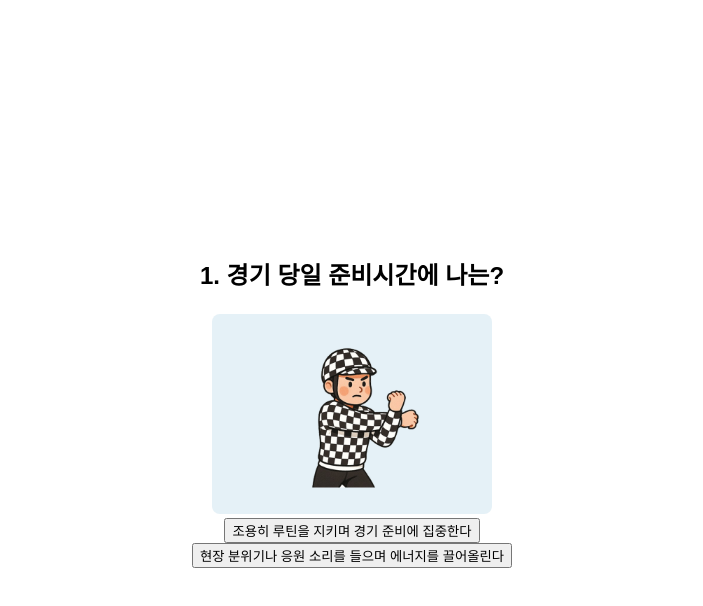
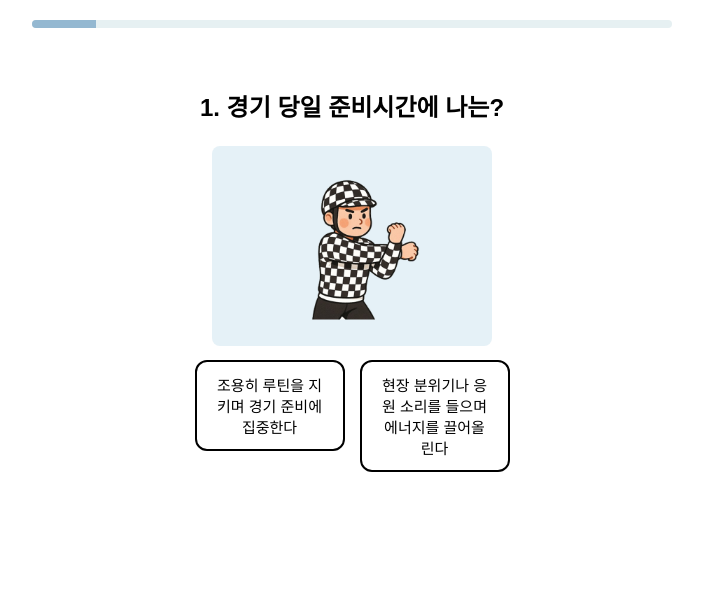
Before and after one commit to Minju-9/kcycle_fe, a plain HTML site: page index.html in a window 1280 px wide. Both pictures are taken after a click on the button "테스트 시작하기". Shown: the whole page, without its empty margins (288-991 px from the left). Drawn offline with Linux system fonts and the light colour scheme.

Commit message:
progress

```diff
--- a/index.css
+++ b/index.css
@@ -88,8 +88,9 @@ section.question {
 }
 .question{
   text-align: center;
-  margin-top: 20%;
+  margin-top: 60px;
 }
+  /*
 #options{
   text-align: center;
 
@@ -97,6 +98,7 @@ section.question {
 .option{
   align-items: center;
 }
+   */
 .question img{
   width: 280px;
   height: 200px;
@@ -104,3 +106,46 @@ section.question {
   border-radius: 8px;
   margin-top: 3px
 }
+
+#options {
+  display: flex;        /* ★ 핵심 */
+  justify-content: center;  /* 가운데 정렬 */
+  gap: 15px;
+  margin-top: 10px;
+}
+
+.option button {
+  border: 2px solid #000;
+  background: white;
+  padding: 12px 18px;
+  font-size: 15px;
+  border-radius: 12px;
+  cursor: pointer;
+  width: 150px;
+  text-align: center;
+}
+#result {
+  display: none;
+  padding: 20px;
+  text-align: center;
+}
+
+#result img {
+  width: 200px;
+}
+
+/* 진행바 */
+#progress {
+  width: 50%;          /* 전체의 반만 사용 */
+  margin: 20px auto 0; /* 가운데 정렬 */
+  height: 8px;
+  background: #e6f0f2;
+  border-radius: 4px;
+  overflow: hidden;
+}
+
+#progress .bar {
+  height: 100%;
+  background: #94b8d1;
+  width: 0%;
+}
--- a/index.html
+++ b/index.html
@@ -17,12 +17,14 @@
     <button type="button" data-skip="true">테스트 시작하기</button>
    </section>
 
+    <div id="progress" role="status" aria-atomic="true"></div>
+
    <!--Q1 경기 당일 준비시간에 나는? -->
     <section id="q1" class="question" aria-labelledby="q1-title">
       <h2 id="q1-title">1. 경기 당일 준비시간에 나는?</h2>
-      <div id="options">
       <img src="photo/q1.png" alt="Q1">
 
+      <div id="options">
         <div class="option">
           <button type="button" data-type="I" alt="Q1-I">조용히 루틴을 지키며 경기 준비에 집중한다</button>
         </div>
@@ -185,7 +187,6 @@
         <button type="button" id="retryBtn">다시 하기</button>
       </div>
     </section>
-    <div id="progress" role="status" aria-atomic="true"></div>
   </main>
 
   <script defer src="index.js"></script>
```
